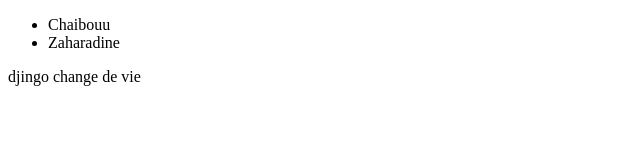
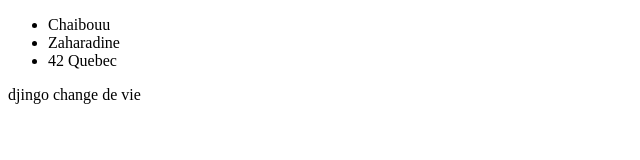
Before and after one commit to zeinabdedouka/simulation-contribution, a plain HTML site: page index.html in a window 1280 px wide. Shown: the whole page, without its empty margins (0-640 px from the left). Drawn offline with Linux system fonts and the light colour scheme.

Commit message:
My first edit the contributions

```diff
--- a/index.html
+++ b/index.html
@@ -10,6 +10,7 @@
         <ul>
             <li>Chaibouu</li>
             <li>Zaharadine</li>
+            <li>42 Quebec</li>
         </ul>
     </div>
     <p>djingo change de vie</p>
```
